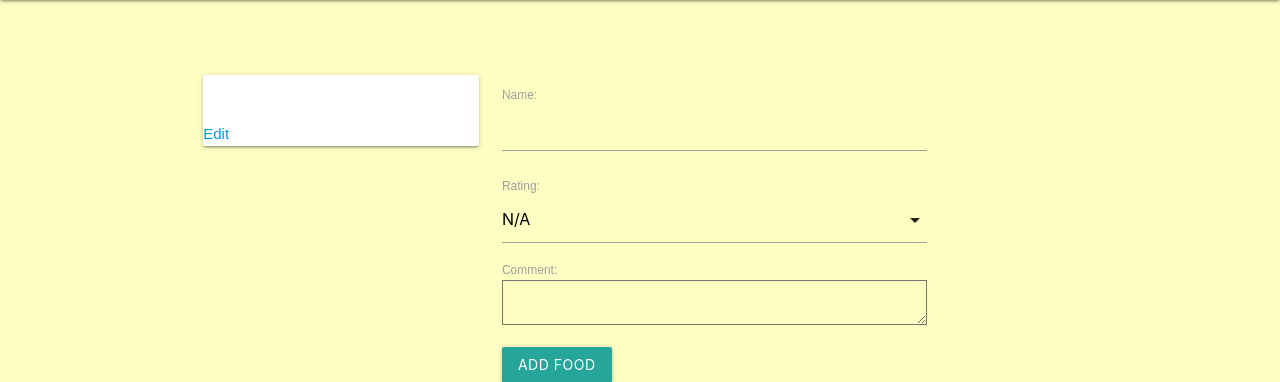
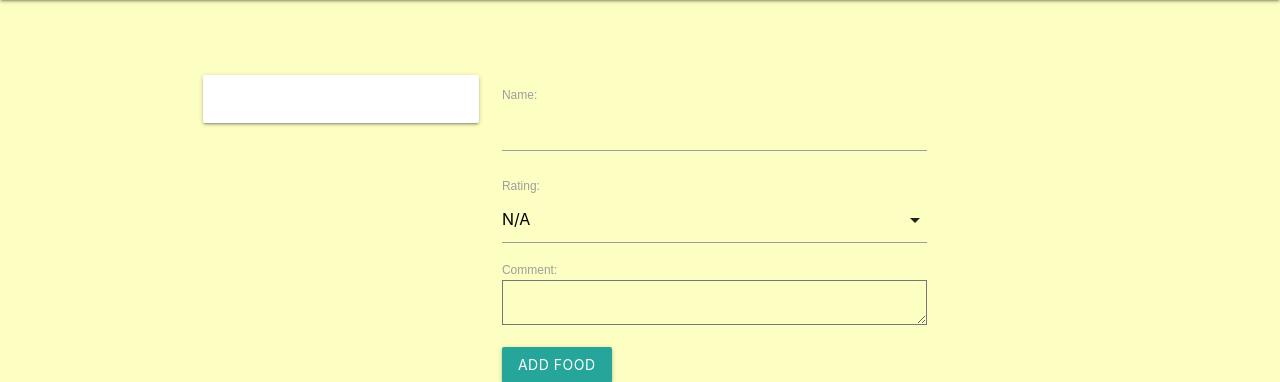
Before and after one commit to Halh1/travelandeat, a Django app: template main_app/templates/destinations/detail.html in a window 1280 px wide. Shown: the part 64-446 px from the top of the page. Run offline with Django 4.2, Linux system fonts and the light colour scheme; the template is opened without the code that fills it: values that come from a table or form of the project are taken from there, others are empty.

Commit message:
WIP: Changed update feature for location

```diff
--- a/main_app/templates/destinations/detail.html
+++ b/main_app/templates/destinations/detail.html
@@ -9,9 +9,6 @@
             <div class="card-content">
                 <p>{{ destination.city }}</p>
                 <p>{{ destination.country }}</p>
-            </div>
-            <div>
-                <a href="{% url 'destinations_update' destination.id %}">Edit</a>
             </div>
         </div>
     </div>
```
